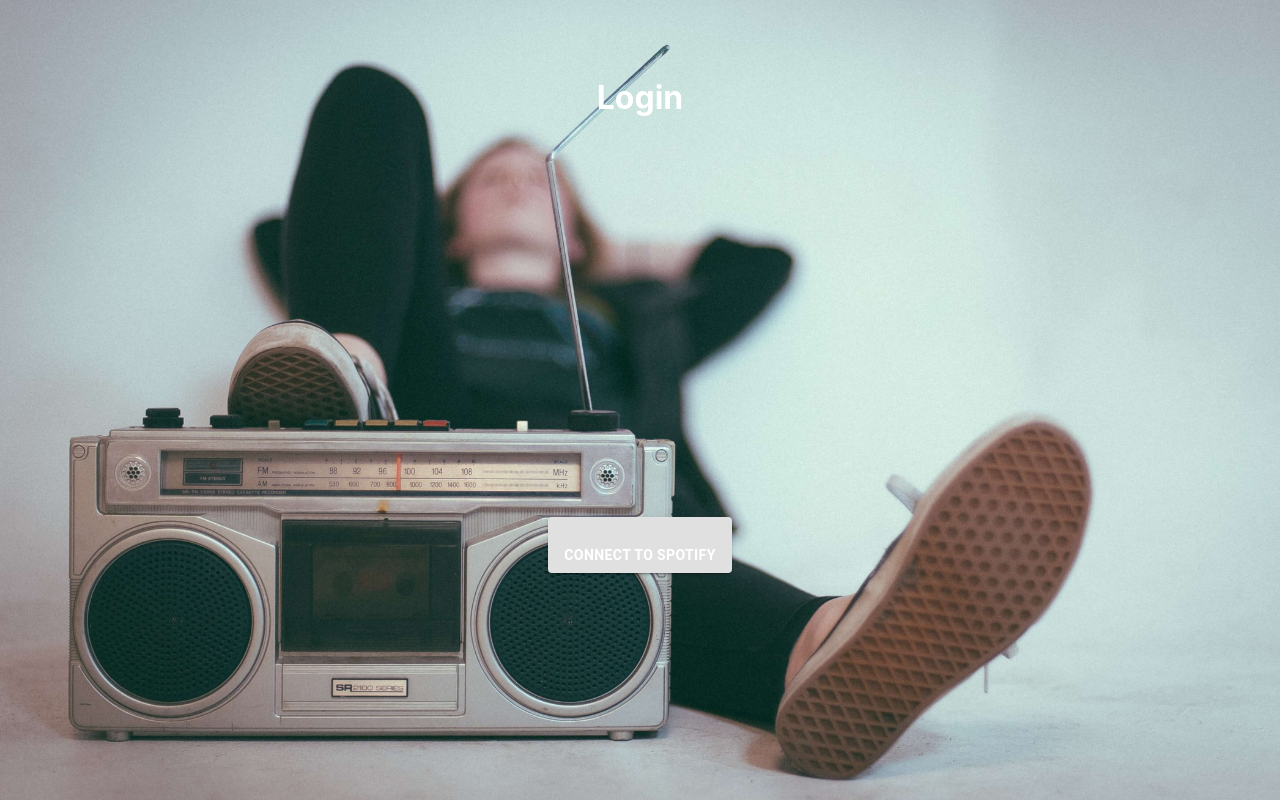
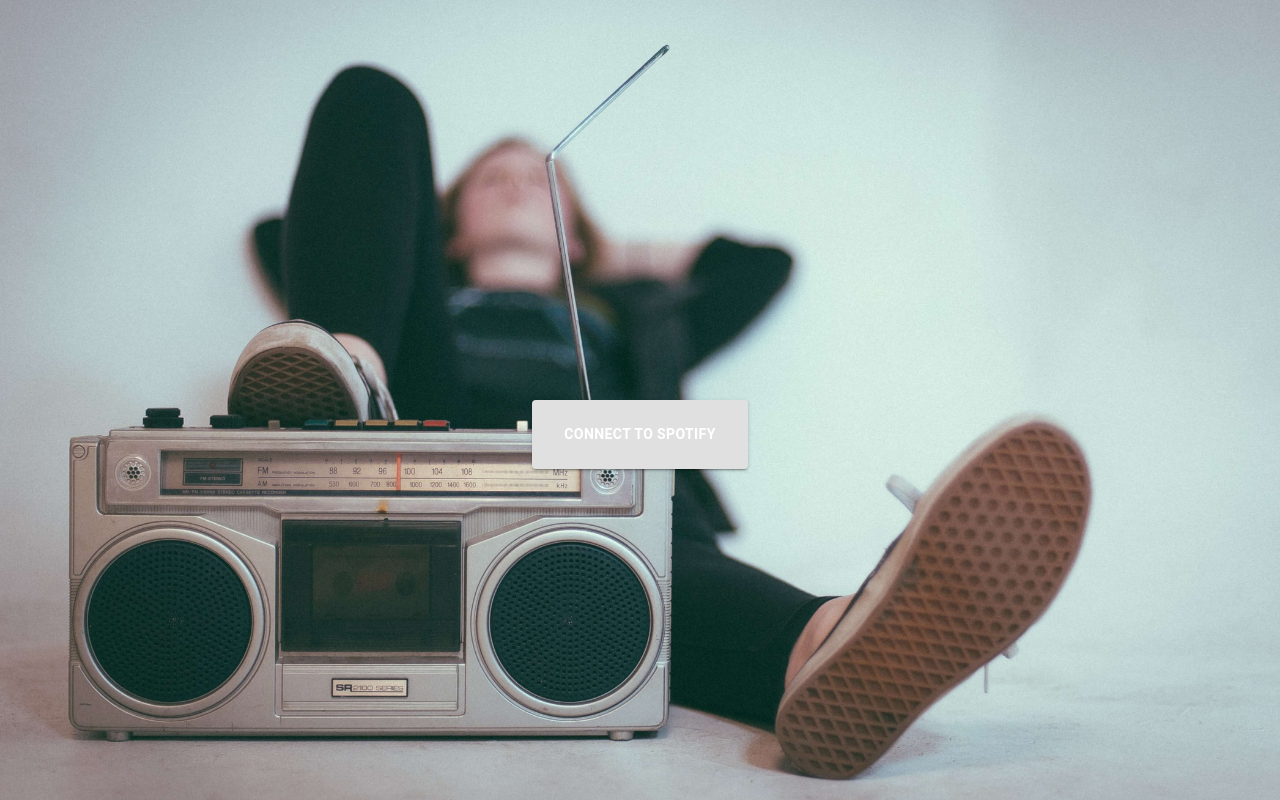
Before and after one commit to christinestone/react-spotify-history, a React (Create React App) app: page / in a window 1280 px wide. Built offline with nearby package versions, Linux system fonts and the light colour scheme.

Commit message:
style Login button

```diff
--- a/src/components/Login/Login.css
+++ b/src/components/Login/Login.css
@@ -1,11 +1,5 @@
 .login {
   text-align: center;
-}
-
-.login__title {
-  color: #fff;
-  margin: 10vh 0 50vh;
-  padding: 0;
 }
 
 .background_image {
@@ -23,3 +17,7 @@
   bottom: 0;
   right: 0;
 }
+
+.MuiButtonBase-root.MuiButton-root.btn {
+  margin: 50vh 0 10vh;
+}
--- a/src/components/Login/Login.js
+++ b/src/components/Login/Login.js
@@ -13,11 +13,10 @@
     render() {
         return (
             <span className="login">
-                <h1 className="login__title">Login</h1>
-                <Button className="btn btn-primary btn-login" variant="contained">
-                  <a href="https://christineislistening.herokuapp.com/login">
+                <Button className="btn btn-primary" variant="contained">
+                  <a href="https://christineislistening.herokuapp.com/login" className="pa3 mt0">
                     Connect to Spotify
-                </a>
+                  </a>
                 </Button>
 
                 <div className="background_image" />
```
